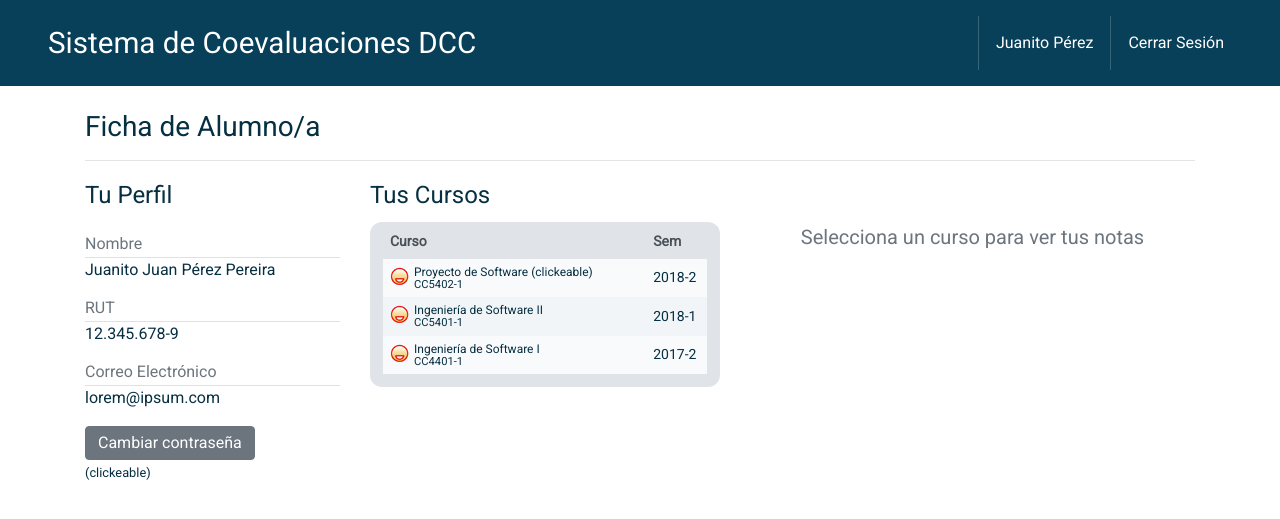
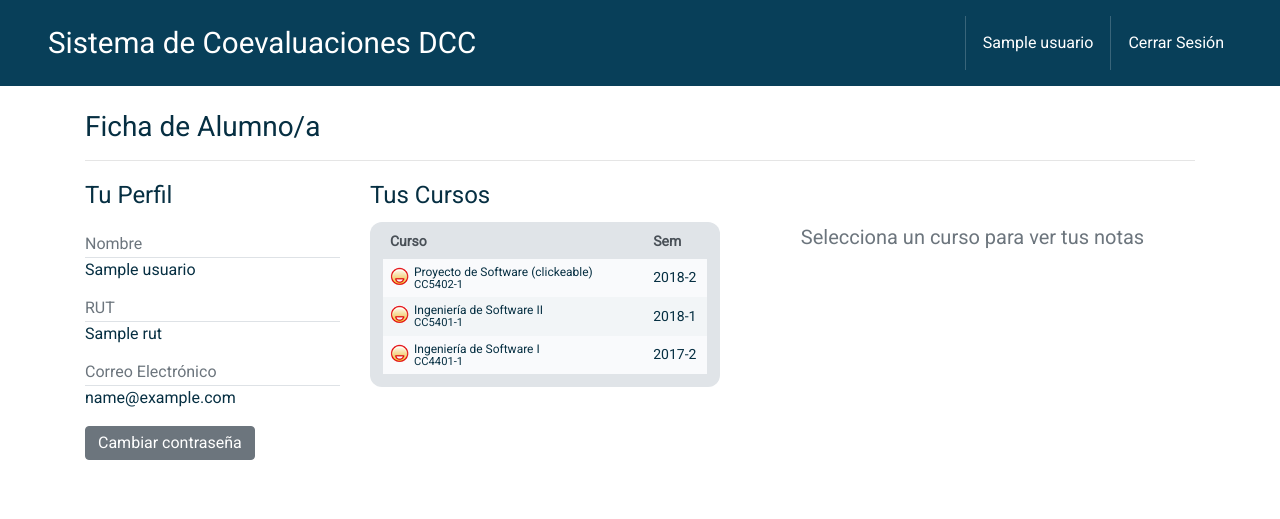
Before and after one commit to DCC-CC4401/2018-2-Los-mas-lolein-de-Ingenieria-T4, a Django app: template Proyecto/cevichecorp/templates/perfil-vista-dueno.html in a window 1280 px wide. Shown: the top 519 px of the page. Run offline with Django 3.2, Linux system fonts and the light colour scheme; the template is opened without the code that fills it: most values are stand-ins (such as "Sample title", 1, 10 or a date in 2020); parts of the project's set-up code (start-up, migrations or seed data) failed here and were passed over; some libraries are stand-ins or nearby versions.

Commit message:
avance en vista perfil dueno

```diff
--- a/Proyecto/cevichecorp/admin.py
+++ b/Proyecto/cevichecorp/admin.py
@@ -1,6 +1,6 @@
 from django.contrib import admin
 
-from cevichecorp.models import Curso, PerteneceACurso, Coevaluacion, Equipos, Preguntas, AlumnoTieneCoevaluacion
+from cevichecorp.models import Curso, PerteneceACurso, Coevaluacion, Equipos, Preguntas, AlumnoTieneCoevaluacion, RespuestasAlumnos
 # Register your models here.
 admin.site.register(Curso)
 admin.site.register(PerteneceACurso)
@@ -8,3 +8,4 @@ admin.site.register(Coevaluacion)
 admin.site.register(Equipos)
 admin.site.register(Preguntas)
 admin.site.register(AlumnoTieneCoevaluacion)
+admin.site.register(RespuestasAlumnos)
--- a/Proyecto/cevichecorp/models.py
+++ b/Proyecto/cevichecorp/models.py
@@ -51,6 +51,7 @@ class RespuestasAlumnos(models.Model):
     rut_desde = models.ForeignKey(User, on_delete=models.CASCADE, related_name="desde")
     rut_objetivo = models.ForeignKey(User, on_delete=models.CASCADE, related_name="para")
     respuesta = models.CharField(max_length=150)
+    nota = models.FloatField()
     class Meta:
         unique_together = (('id_pregunta','rut_desde','rut_objetivo'))
 
@@ -70,6 +71,6 @@ class AlumnoTieneCoevaluacion(models.Model):
     id_curso = models.ForeignKey(PerteneceACurso, on_delete=models.CASCADE, null=False, blank=False)
     id_coev = models.ForeignKey(Coevaluacion, on_delete=models.CASCADE, null=False, blank=False)
     contestada = models.BooleanField(default=False)
-    nota = models.FloatField(validators=[MinValueValidator(1), MaxValueValidator(7), validate_decimals])
+    notapromedio = models.FloatField(validators=[MinValueValidator(1), MaxValueValidator(7), validate_decimals])
     class Meta:
         unique_together = (('id_curso','id_coev'))
--- a/Proyecto/cevichecorp/templates/perfil-vista-dueno.html
+++ b/Proyecto/cevichecorp/templates/perfil-vista-dueno.html
@@ -8,7 +8,7 @@
         <script src="https://code.jquery.com/jquery-3.1.0.min.js"></script>
         <script src="../static/js/bootstrap.min.js"></script>
         <script src="../static/js/coeval.js"></script>
-        <title>Juanito Pérez - Sistema de Coevaluaciones DCC</title>
+        <title>{{ usuario }} - Sistema de Coevaluaciones DCC</title>
     </head>
     <body>
         <!-- Barra superior -->
@@ -26,11 +26,11 @@
                 <ul class="navbar-nav ml-auto">
                     <li class="divider-vertical"></li>
                     <li class="nav-item">
-                        <a class="nav-link" href="#">Juanito Pérez</a>
+                        <a class="nav-link" href="#">{{usuario}}</a>
                     </li>
                     <li class="divider-vertical"></li>
                     <li class="nav-item">
-                        <a class="nav-link" href="#">Cerrar Sesión</a>
+                        <a class="nav-link" href="../out">Cerrar Sesión</a>
                     </li>
                 </ul>
             </div>
@@ -49,13 +49,12 @@
                 <div class="col-md-3 mb-3">
                     <h4 class="d-inline-block mt-1">Tu Perfil</h4>
                     <h6 class="text-muted mt-3 mb-0 pb-1 border-bottom">Nombre</h6>
-                    <span>Juanito Juan Pérez Pereira</span>
+                    <span>{{ usuario }}</span>
                     <h6 class="text-muted mt-3 mb-0 pb-1 border-bottom">RUT</h6>
-                    <span>12.345.678-9</span>
+                    <span>{{ rut }}</span>
                     <h6 class="text-muted mt-3 mb-0 pb-1 border-bottom">Correo Electrónico</h6>
-                    <span>lorem@ipsum.com</span>
+                    <span>{{ mail }}</span>
                     <button type="button" id="change-pass-btn" class="btn btn-secondary mt-3 d-block" onclick="changePass()">Cambiar contraseña</button>
-                    <span class="small">(clickeable)</span>
                 </div>
                 <!-- FIN Perfil -->
 
@@ -117,18 +116,19 @@
                 <div class="col-md-5">
                     <div id="cambiar-contrasena">
                         <h4 class="d-inline-block mt-1">Cambiar contraseña</h4>
-                        <form>
+                        <form action="../cambioContrasena/" method="Post">
+                            {% csrf_token %}
                             <div class="form-group">
                                 <label for="passOld">Ingrese su contraseña actual</label>
-                                <input type="password" class="form-control" id="passOld">
+                                <input type="password" class="form-control" id="passOld" name="passOld">
                             </div>
                             <div class="form-group">
                                 <label for="passNew">Ingrese su nueva contraseña</label>
-                                <input type="password" class="form-control" id="passNew">
+                                <input type="password" class="form-control" id="passNew" name="passNew">
                             </div>
                             <div class="form-group">
                                 <label for="passNewConfim">Confirme su nueva contraseña</label>
-                                <input type="password" class="form-control" id="passNewConfirm">
+                                <input type="password" class="form-control" id="passNewConfirm" name="passNewConfirm">
                             </div>
                             <button type="submit" class="btn btn-primary-custom">Confirmar</button>
                             <button type="button" class="btn btn-cancel" onclick="cancelPass()">Cancelar</button>
--- a/Proyecto/cevichecorp/urls.py
+++ b/Proyecto/cevichecorp/urls.py
@@ -6,5 +6,6 @@ urlpatterns = [
 
     path('', views.index, name='index'),
     path('out/',views.out, name='out'),
-    path('perfil/',views.perfil, name='perfil')
+    path('perfil/',views.perfil, name='perfil'),
+    path('cambioContrasena/',views.cambioContrasena, name='cambioContrasena')
  ]
```
Also changed, not shown: Proyecto/cevichecorp/views.py (+26 -0 lines), Proyecto/cevichecorp/migrations/0005_auto_20181119_2344.py (added), Proyecto/cevichecorp/migrations/0006_auto_20181119_2349.py (added), Proyecto/db.sqlite3.
